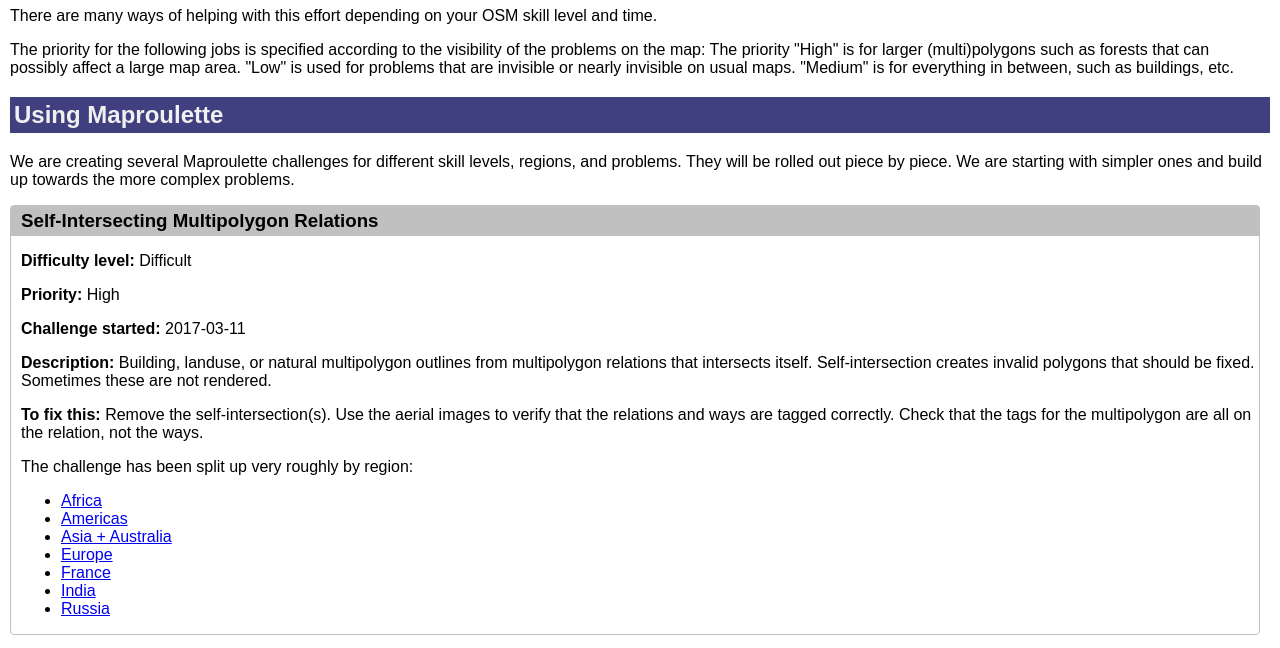
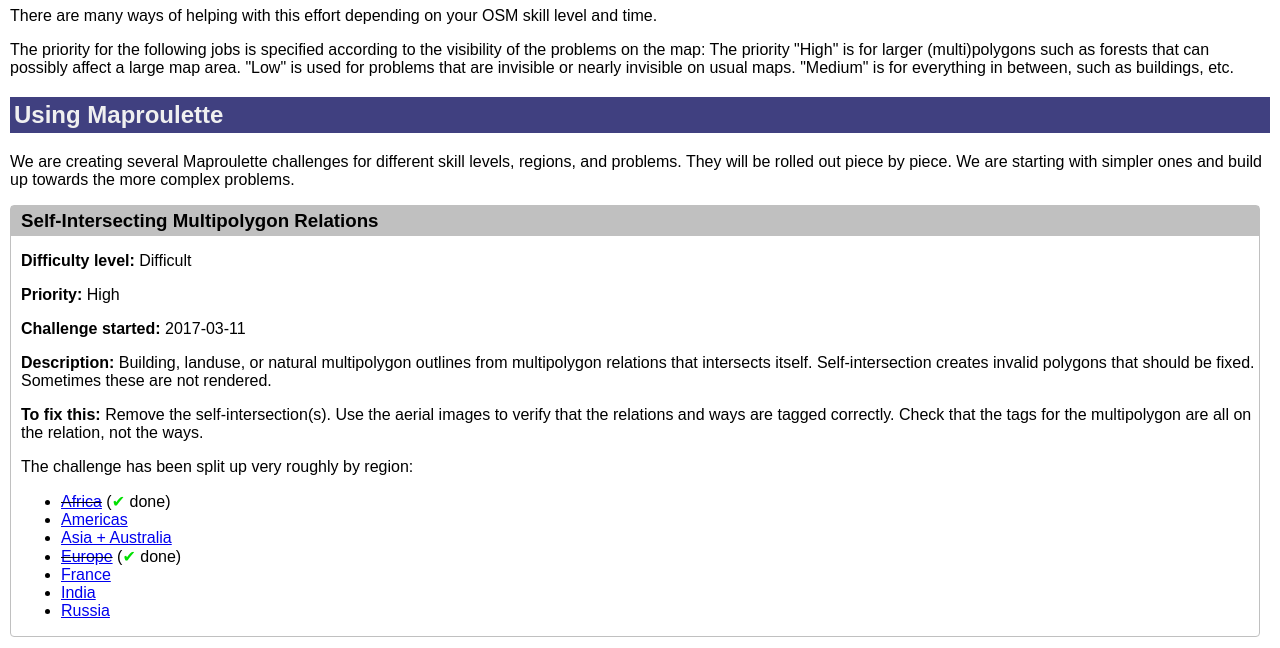
Before and after one commit to osmlab/fixing-polygons-in-osm, a plain HTML site: page web/fixing.html in a window 1280 px wide. Shown: the part 129-777 px from the top of the page. Drawn offline with Linux system fonts and the light colour scheme.

Commit message:
Mark some challenges as done.

```diff
--- a/web/fixing.html
+++ b/web/fixing.html
@@ -39,10 +39,10 @@
     <p>The challenge has been split up very roughly by region:</p>
 
     <ul>
-    <li><a href="http://maproulette.org/map/2375">Africa</a></li>
+    <li><strike><a href="http://maproulette.org/map/2375">Africa</a></strike> (<span class="done">&#10004;</span> done)</li>
     <li><a href="http://maproulette.org/map/2376">Americas</a></li>
     <li><a href="http://maproulette.org/map/2377">Asia + Australia</a></li>
-    <li><a href="http://maproulette.org/map/2378">Europe</a></li>
+    <li><strike><a href="http://maproulette.org/map/2378">Europe</a></strike> (<span class="done">&#10004;</span> done)</li>
     <li><a href="http://maproulette.org/map/2379">France</a></li>
     <li><a href="http://maproulette.org/map/2380">India</a></li>
     <li><a href="http://maproulette.org/map/2381">Russia</a></li>
```
